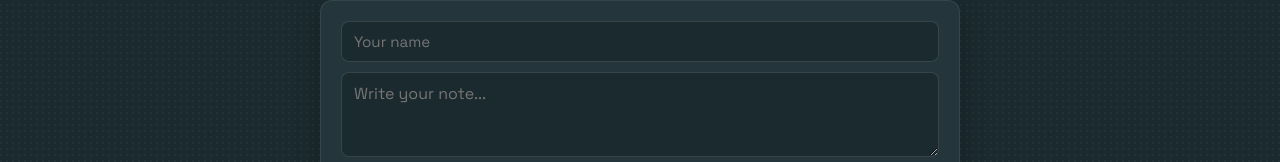
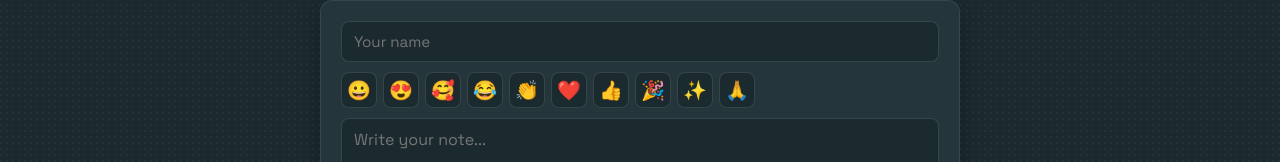
Before and after one commit to chokelive/writeboard, a Next.js app: page / in a window 1280 px wide. Shown: the part 314-476 px from the top of the page. Built offline with nearby package versions, Linux system fonts and the light colour scheme; no server answers; the database is empty.

Commit message:
update emoji

```diff
--- a/app/page.js
+++ b/app/page.js
@@ -4,6 +4,7 @@ import { useEffect, useState, useCallback } from "react";
 import { QRCodeSVG } from "qrcode.react";
 
 const NOTE_COLORS = ["#FFE98A", "#FFB6A3", "#B8D8C6", "#E6D4F2", "#A9D8F5"];
+const EMOJIS = ["😀", "😍", "🥰", "😂", "👏", "❤️", "👍", "🎉", "✨", "🙏"];
 
 function colorForId(id) {
   let hash = 0;
@@ -148,6 +149,21 @@ export default function Page() {
           onChange={(e) => setName(e.target.value)}
           maxLength={40}
         />
+        <div className="composer__emojis" aria-label="Add an emoji">
+          {EMOJIS.map((emoji) => (
+            <button
+              key={emoji}
+              type="button"
+              className="composer__emoji-button"
+              aria-label={`Add ${emoji}`}
+              onClick={() =>
+                setText((current) => `${current}${emoji}`.slice(0, 500))
+              }
+            >
+              {emoji}
+            </button>
+          ))}
+        </div>
         <textarea
           className="composer__text"
           placeholder="Write your note..."
@@ -277,6 +293,29 @@ export default function Page() {
           font-family: inherit;
           font-size: 1rem;
           resize: vertical;
+        }
+        .composer__emojis {
+          display: flex;
+          flex-wrap: wrap;
+          gap: 6px;
+          margin-bottom: 10px;
+        }
+        .composer .composer__emoji-button {
+          display: inline-flex;
+          align-items: center;
+          justify-content: center;
+          width: 36px;
+          height: 36px;
+          padding: 0;
+          border: 1px solid rgba(255, 255, 255, 0.12);
+          border-radius: 8px;
+          background: #1b2a2f;
+          font-size: 1.2rem;
+          line-height: 1;
+        }
+        .composer .composer__emoji-button:hover {
+          background: #31474f;
+          transform: translateY(-1px);
         }
         .composer__name:focus,
         .composer__text:focus {
```
